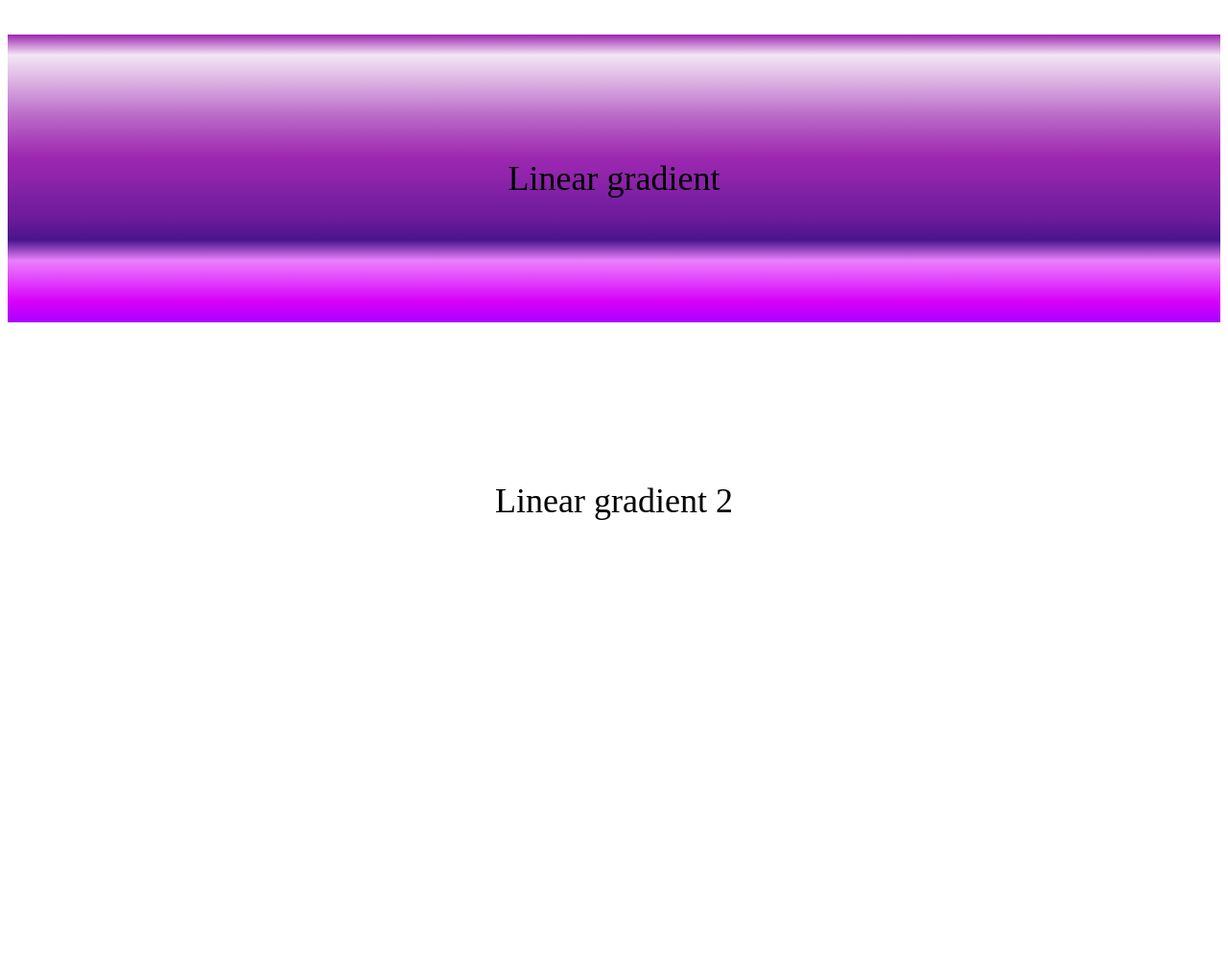
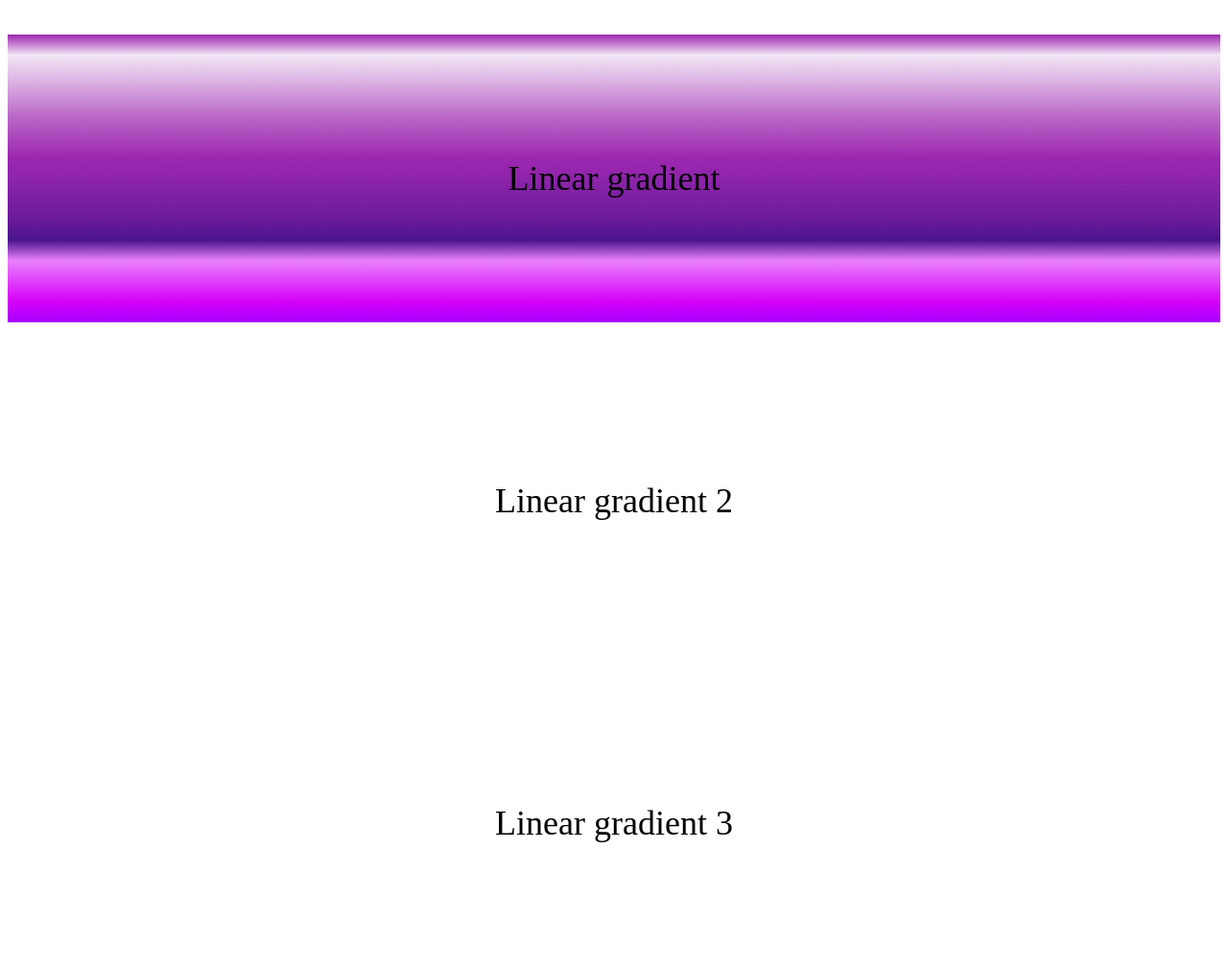
Before and after one commit to dalytekam/linear-gradient, a plain HTML site: page index.html in a window 1280 px wide. Shown: the whole page at 96% size. Before the commit the page ends 800 px from the top, so only its background shows below. Drawn offline with Linux system fonts and the light colour scheme.

Commit message:
add a third paragraph

```diff
--- a/index.html
+++ b/index.html
@@ -14,6 +14,7 @@
     <div class="container">
         <p> Linear gradient </p>
         <p> Linear gradient 2 </p>
+        <p> Linear gradient 3 </p>
     </div>
 </body>
 
```
Also changed, not shown: 1 other file.
